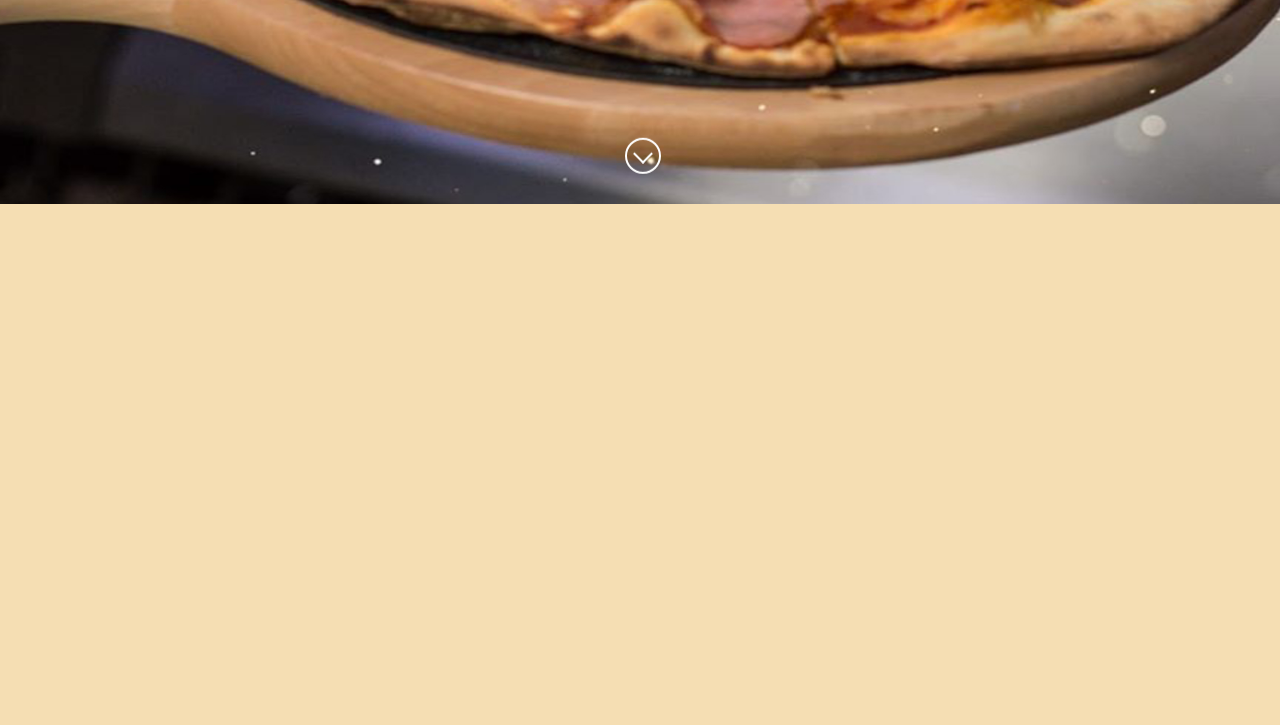
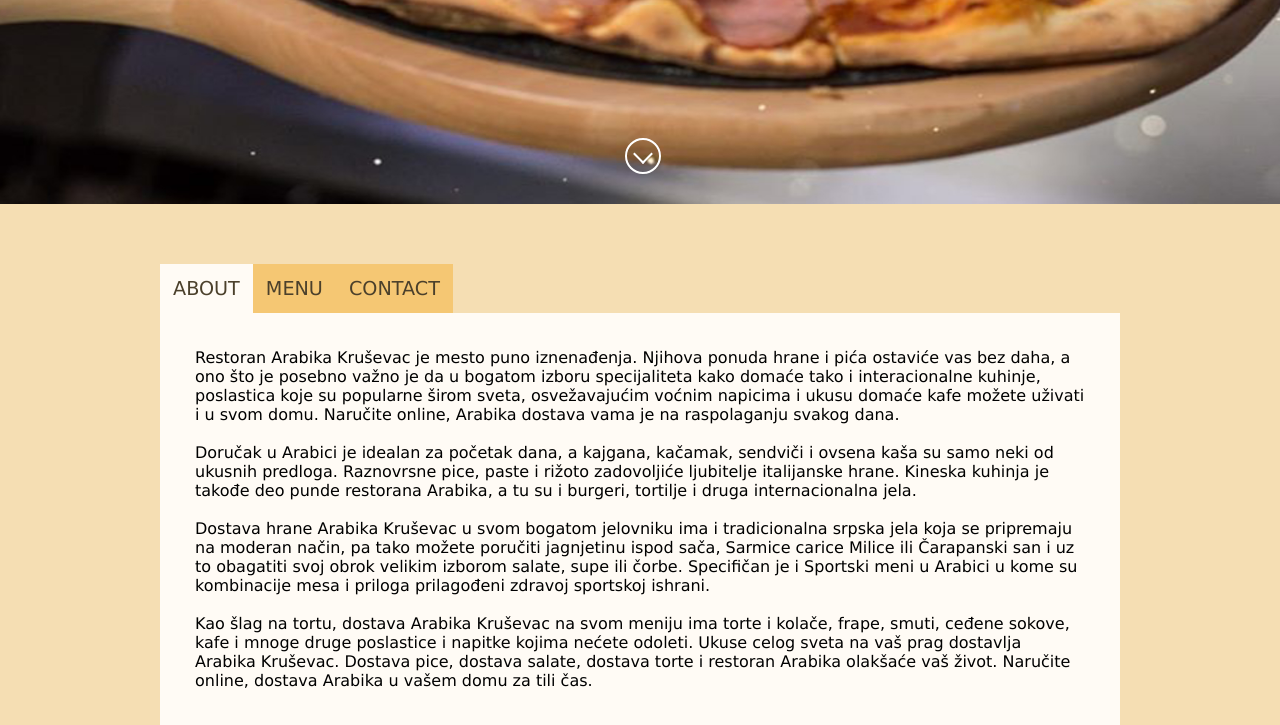
Before and after one commit to nikola1912/restaurant-page, a website built with webpack: page dist/index.html in a window 1280 px wide. Shown: the part 596-1321 px from the top of the page. Before the commit the page ends 800 px from the top, so only its background shows below. Built offline with nearby package versions, Linux system fonts and the light colour scheme.

Commit message:
Implement information section

```diff
--- a/dist/index.html
+++ b/dist/index.html
@@ -16,7 +16,24 @@
             </div>
             <a href="#" id="scrollDown"></a>
         </div> -->
+    </div>
 
+    <div id="information">
+        <div id="informationTabs">
+            <button class="tab selectedTab" id="aboutTab">ABOUT</button>
+            <button class="tab" id="menuTab">MENU</button>
+            <button class="tab" id="contactTab">CONTACT</button>
+        </div>
+
+        <div id="informationContent">
+            Restoran Arabika Kruševac je mesto puno iznenađenja. Njihova ponuda hrane i pića ostaviće vas bez daha, a ono što je posebno važno je da u bogatom izboru specijaliteta kako domaće tako i interacionalne kuhinje, poslastica koje su popularne širom sveta, osvežavajućim voćnim napicima i ukusu domaće kafe možete uživati i u svom domu. Naručite online, Arabika dostava vama je na raspolaganju svakog dana.
+            <br><br>
+            Doručak u Arabici je idealan za početak dana, a kajgana, kačamak, sendviči i ovsena kaša su samo neki od ukusnih predloga. Raznovrsne pice, paste i rižoto zadovoljiće ljubitelje italijanske hrane. Kineska kuhinja je takođe deo punde restorana Arabika, a tu su i burgeri, tortilje i druga internacionalna jela.
+            <br><br>
+            Dostava hrane Arabika Kruševac u svom bogatom jelovniku ima i tradicionalna srpska jela koja se pripremaju na moderan način, pa tako možete poručiti jagnjetinu ispod sača, Sarmice carice Milice ili Čarapanski san i uz to obagatiti svoj obrok velikim izborom salate, supe ili čorbe. Specifičan je i Sportski meni u Arabici u kome su kombinacije mesa i priloga prilagođeni zdravoj sportskoj ishrani.
+            <br><br>
+            Kao šlag na tortu, dostava Arabika Kruševac na svom meniju ima torte i kolače, frape, smuti, ceđene sokove, kafe i mnoge druge poslastice i napitke kojima nećete odoleti. Ukuse celog sveta na vaš prag dostavlja Arabika Kruševac. Dostava pice, dostava salate, dostava torte i restoran Arabika olakšaće vaš život. Naručite online, dostava Arabika u vašem domu za tili čas.
+        </div>
     </div>
 
     <script src="main.js"></script>
--- a/dist/styles/styles.css
+++ b/dist/styles/styles.css
@@ -108,3 +108,43 @@
       transform: translateY(-5px);
     }
 }
+
+#information {
+    margin: 60px 160px;
+}
+
+#informationTabs {
+    display: flex;
+}
+
+#informationContent {
+    background-color: rgb(255, 251, 245);
+    padding: 35px;
+}
+
+.tab {
+    font-size: 1.2em;
+    border: none;
+    cursor: pointer;
+    color: rgb(75, 64, 43);
+    background-color: rgb(245, 199, 115);
+    padding: 13px;
+    transition: background-color 0.3s;
+}
+
+.tab:hover {
+    background-color: rgb(245, 210, 145);
+}
+
+.tab:focus {
+    outline: 0;
+}
+
+.selectedTab {
+    background-color: rgb(255, 251, 245);
+    transition: none;
+}
+
+.selectedTab:hover {
+    background-color: rgb(255, 251, 245);
+}
```
